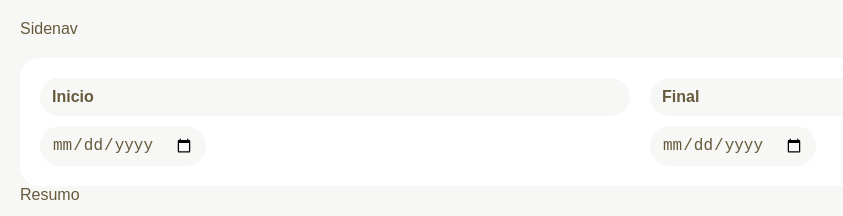
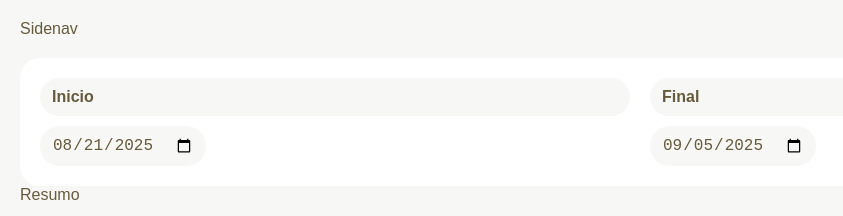
Before and after one commit to bruna-nunes/fintech, a React (Vite) app: page / in a window 1280 px wide. Shown: the top 216 px of the page, without its empty margins (0-843 px from the left). Built offline with nearby package versions, Linux system fonts and the light colour scheme; no server answers.

Commit message:
feat: add reactive date from context

```diff
--- a/src/Components/DateRange.tsx
+++ b/src/Components/DateRange.tsx
@@ -1,10 +1,9 @@
-import React from 'react'
+import React, { use } from 'react'
 import DateInput from './DateInput'
+import { useDataContext } from '../Contexts/DataContext';
 
 function DateRange() {
-    const [inicio, setInicio] = React.useState('');
-    const [final, setFinal] = React.useState('');
-
+    const { inicio, setInicio, final, setFinal } = useDataContext();
     return (
         <form className="box flex" onSubmit={e => e.preventDefault()}>
             <DateInput label="Inicio" value={inicio} onChange={({ target }) => setInicio(target.value)} />
--- a/src/Contexts/DataContext.tsx
+++ b/src/Contexts/DataContext.tsx
@@ -15,15 +15,29 @@ type IDataContext = {
     data: IVenda[] | null;
     loading: boolean;
     error: string | null;
+    inicio: string;
+    setInicio: React.Dispatch<React.SetStateAction<string>>;
+    final: string;
+    setFinal: React.Dispatch<React.SetStateAction<string>>;
 }
 
+function getDate(daysAgo: number) {
+    const date = new Date();
+    date.setDate(date.getDate() - daysAgo);
+    const day = date.getDate().toString().padStart(2, '0');
+    const month = (date.getMonth() + 1).toString().padStart(2, '0');
+    const year = date.getFullYear();
+    return `${year}-${month}-${day}`;
+}
 const DataContext = React.createContext<IDataContext | null>(null);
 
 export const DataContextProvider = ({ children }: React.PropsWithChildren) => {
-    const { data, loading, error } = useFetch<IVenda[]>('https://data.origamid.dev/vendas/');
+    const [inicio, setInicio] = React.useState(getDate(15));
+    const [final, setFinal] = React.useState(getDate(0));
+    const { data, loading, error } = useFetch<IVenda[]>(`https://data.origamid.dev/vendas/?inicio=${inicio}&final=${final}`);
 
     return (
-        <DataContext.Provider value={{ data, loading, error }}>
+        <DataContext.Provider value={{ data, loading, error, inicio, setInicio, final, setFinal }}>
             {children}
         </DataContext.Provider>
     );
```
